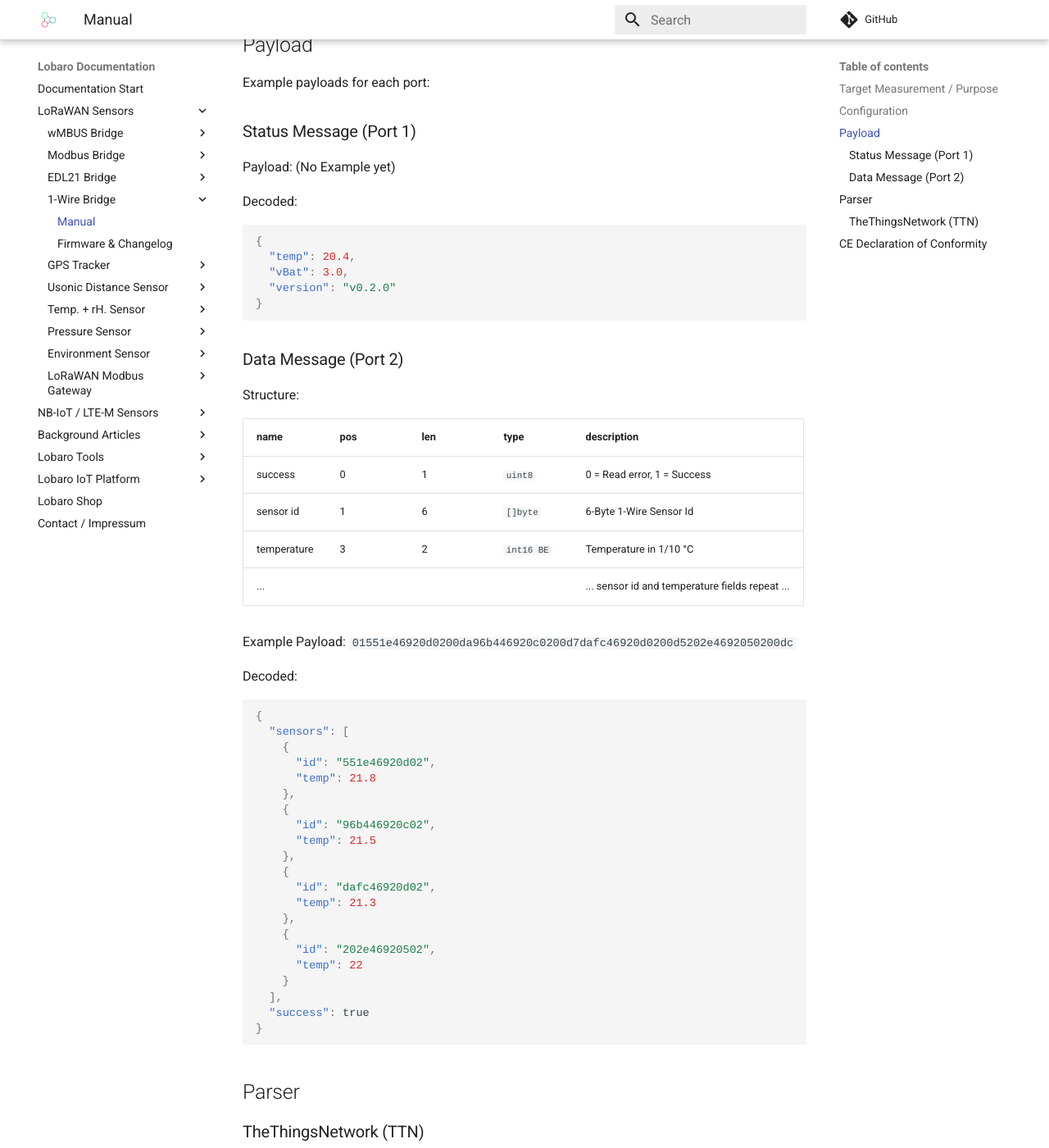
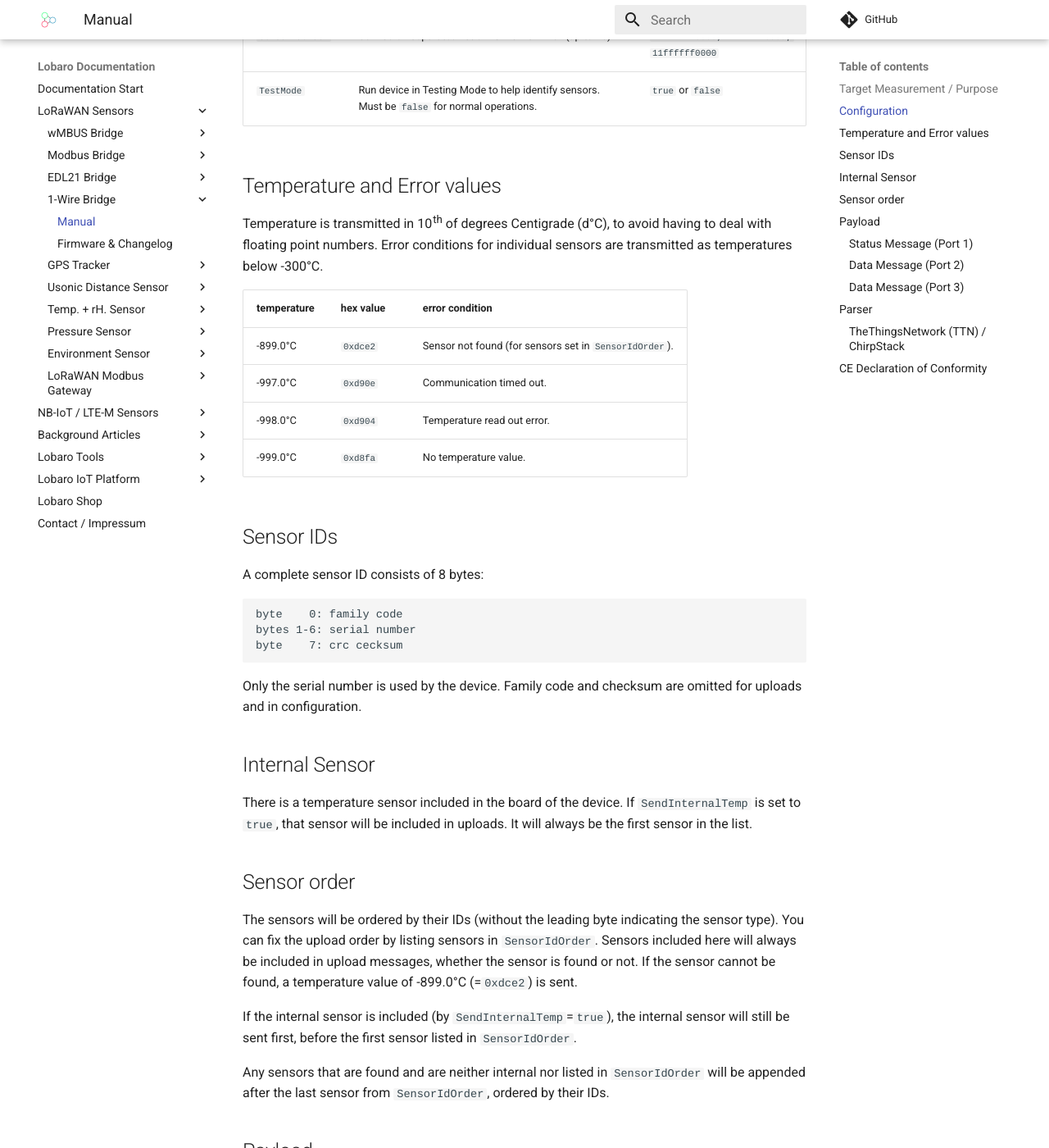
Before and after one commit to Lobaro/docs, an MkDocs documentation site: the page built from docs/lorawan-sensors/1-wire-lorawan/index.md, in a window 1280 px wide and 1400 px high, scrolled down 1149 px. Shown: the whole window at 82% size. Built offline with MkDocs 1.6.1 and Material for MkDocs 9.7.7, drawn with Linux system fonts in a browser that asks for light colours; a script that is not in the unit is left out; comment, search, counter and statistics services are not loaded; some of the changed text lies outside the part shown.

Commit message:
Add 1-wire v0.4.0 release + docs.

````diff
--- a/docs/lorawan-sensors/1-wire-lorawan/index.md
+++ b/docs/lorawan-sensors/1-wire-lorawan/index.md
@@ -7,7 +7,7 @@
 
 ## Target Measurement / Purpose
 
-Supports up to 20 [DS18x20 1-Wire](https://www.maximintegrated.com/en/products/sensors/DS18B20.html){: target="_blank"} temperature sensors. The temperature form all sensors in read regualarly and send via LoRaWAN uplink.
+Supports up to 32 [DS18x20 1-Wire](https://www.maximintegrated.com/en/products/sensors/DS18B20.html){: target="_blank"} temperature sensors. The temperature form all sensors in read regualarly and send via LoRaWAN uplink.
 When the payload gets too big for a single LoRaWAN message, it is split into multiple uplinks.
 
 
@@ -16,10 +16,47 @@
 
 | name | description | example value |
 |------|-------------|----------------|
-| `SendInternalTemp` | Toggle output of internal sensor | "true" or "false"|
-| `SensorIdOrder` | Semicolon separated list of 48 Bit IDs in hex | 22ffffff0000;44ffffff0000;11ffffff0000 |
+| `SendInternalTemp` | Toggle output of internal sensor. Will alway be sent first.  | `true` or `false` |
+| `SendSensorId`     | Include Sensor ID in upload. Changes Payload format and Port.      | `true` or `false` |
+| `SensorIdOrder`    | Semicolon separated list of 48 Bit IDs in hex (up to 25) | `22ffffff0000;44ffffff0000;11ffffff0000` |
+| `TestMode`         | Run device in Testing Mode to help identify sensors. Must be `false` for normal operations. | `true` or `false` |
 
+## Temperature and Error values
+Temperature is transmitted in 10th of degrees Centigrade (d°C), to avoid having to deal with floating point numbers.
+Error conditions for individual sensors are transmitted as temperatures below -300°C.
 
+| temperature | hex value | error condition |
+|-------------|-----------|-----------------|
+| -899.0°C    | `0xdce2`  | Sensor not found (for sensors set in `SensorIdOrder`). |
+| -997.0°C    | `0xd90e`  | Communication timed out. |
+| -998.0°C    | `0xd904`  | Temperature read out error. |
+| -999.0°C    | `0xd8fa`  | No temperature value. |
+
+## Sensor IDs
+A complete sensor ID consists of 8 bytes:
+
+```
+byte    0: family code
+bytes 1-6: serial number
+byte    7: crc cecksum
+```
+
+Only the serial number is used by the device. Family code and checksum are omitted for uploads and in configuration.
+
+## Internal Sensor
+There is a temperature sensor included in the board of the device. If `SendInternalTemp` is set to `true`, that sensor
+will be included in uploads. It will always be the first sensor in the list.
+
+## Sensor order
+The sensors will be ordered by their IDs (without the leading byte indicating the sensor type). You can fix the
+upload order by listing sensors in `SensorIdOrder`. Sensors included here will always be included in upload messages,
+whether the sensor is found or not. If the sensor cannot be found, a temperature value of -899.0°C (=`0xdce2`) is sent.
+
+If the internal sensor is included (by `SendInternalTemp`=`true`), the internal sensor will still be sent first,
+before the first sensor listed in `SensorIdOrder`.
+
+Any sensors that are found and are neither internal nor listed in `SensorIdOrder` will be appended after the last
+sensor from `SensorIdOrder`, ordered by their IDs.
 
 ## Payload
 
@@ -27,27 +64,31 @@
 
 ### Status Message (Port 1)
 
-Payload: (No Example yet)
+Payload: `00040001070ce3`
 
 Decoded:
 ```json
 {
-  "temp": 20.4,
-  "vBat": 3.0,
-  "version": "v0.2.0"
+  "temp": 26.3,
+  "vBat": 3.299,
+  "version": "v0.4.0"
 }
 ```
 
 ### Data Message (Port 2)
+Payload with temperature measurements when Sensor-ID is included.
 
 Structure:
 
-| name        | pos | len | type       | description |
-| ----------- | :-- | :-- | ---------- | ----------- |
-| success     |   0 |   1 | `uint8`    | 0 = Read error, 1 = Success |
-| sensor id   |   1 |   6 | `[]byte`   | 6-Byte 1-Wire Sensor Id |
-| temperature |   3 |   2 | `int16 BE` | Temperature in 1/10 °C |
-| ...         |     |     |            | ... sensor id and temperature fields repeat ...  |
+| name        | len | type       | description |
+| ----------- | :-- | ---------- | ----------- |
+| success     |   1 | `uint8`    | 0 = Read error, 1 = Success |
+| sensor id   |   6 | `uint8[6]` | 6-Byte 1-Wire Sensor Id |
+| temperature |   2 | `int16 BE` | Temperature in 1/10 °C |
+| ...         |     |            | ... sensor id and temperature fields repeat ...  |
+
+When the total length of data exceeds 50 bytes, the message will be split and uploaded
+in multiple packets using this format.
 
 Example Payload:
 `01551e46920d0200da96b446920c0200d7dafc46920d0200d5202e4692050200dc`
@@ -77,9 +118,42 @@
 }
 ```
 
+### Data Message (Port 3)
+Payload with temperature measurements when Sensor-ID is omitted.
+
+Before v0.4.0 this format is sent on Port 2.
+
+Structure:
+
+| name        | len | type       | description |
+| ----------- | :-- | ---------- | ----------- |
+| success     |   1 | `uint8`    | 0 = Read error, 1 = Success |
+| temperature |   2 | `int16 BE` | Temperature in 1/10 °C |
+| ...         |     |            | ... temperature field repeats ...  |
+
+When the total length of data exceeds 50 bytes, the message will be split and uploaded
+in multiple packets using this format.
+
+Example Payload:
+`0100f500f500f800f500f300f8`
+
+Decoded:
+```json
+{
+    "sensors": [
+      24.5,
+      24.5,
+      24.8,
+      24.5,
+      24.3,
+      24.8
+    ],
+    "success": true}
+```
+
 ## Parser
 
-### TheThingsNetwork (TTN)
+### TheThingsNetwork (TTN) / ChirpStack
 ```javascript
 function readVersion(bytes) {
     if (bytes.length<3) {
@@ -152,6 +226,32 @@
     return decoded;
 }
 
+function DecoderPort3(bytes) {
+    // Decode an uplink message from a buffer
+    // (array) of bytes to an object of fields.
+    var sensors = [];
+    var success = false;
+
+    var pos = 0;
+    if ( bytes.length ) {
+        pos+=1;
+        success = bytes[0] !== 0;
+    }
+    var left = bytes.length - pos;
+    var nr=0;
+    while (left>=2) {
+      var temp = parse_sint16(bytes, pos) / 10.0
+        sensors.push(temp);
+        pos += 2;
+        left = bytes.length - pos;
+    }
+    // if (port === 1) decoded.led = bytes[0];
+
+    var decoded = {};
+    decoded['success'] = success;
+    decoded['sensors'] = sensors;
+    return decoded;
+}
 
 function Decoder(bytes, port) {
     switch (port) {
@@ -159,6 +259,8 @@
             return DecoderPort1(bytes);
         case 2:
             return DecoderPort2(bytes);
+        case 3:
+            return DecoderPort3(bytes);
     }
     return {
         "error": "Invalid port",
@@ -181,12 +283,14 @@
 }
 
 // Wrapper for Digimondo niota platform
+/*
 module.exports = function (payload, meta) {
     const port = meta.lora.fport;
     const buf = Buffer.from(payload, 'hex');
 
     return Decoder(buf, port);
 }
+*/
 ```
 ## CE Declaration of Conformity
 
````
Also changed, not shown: docs/lorawan-sensors/1-wire-lorawan/firmware.md (+26 -23 lines), 1 other file.
